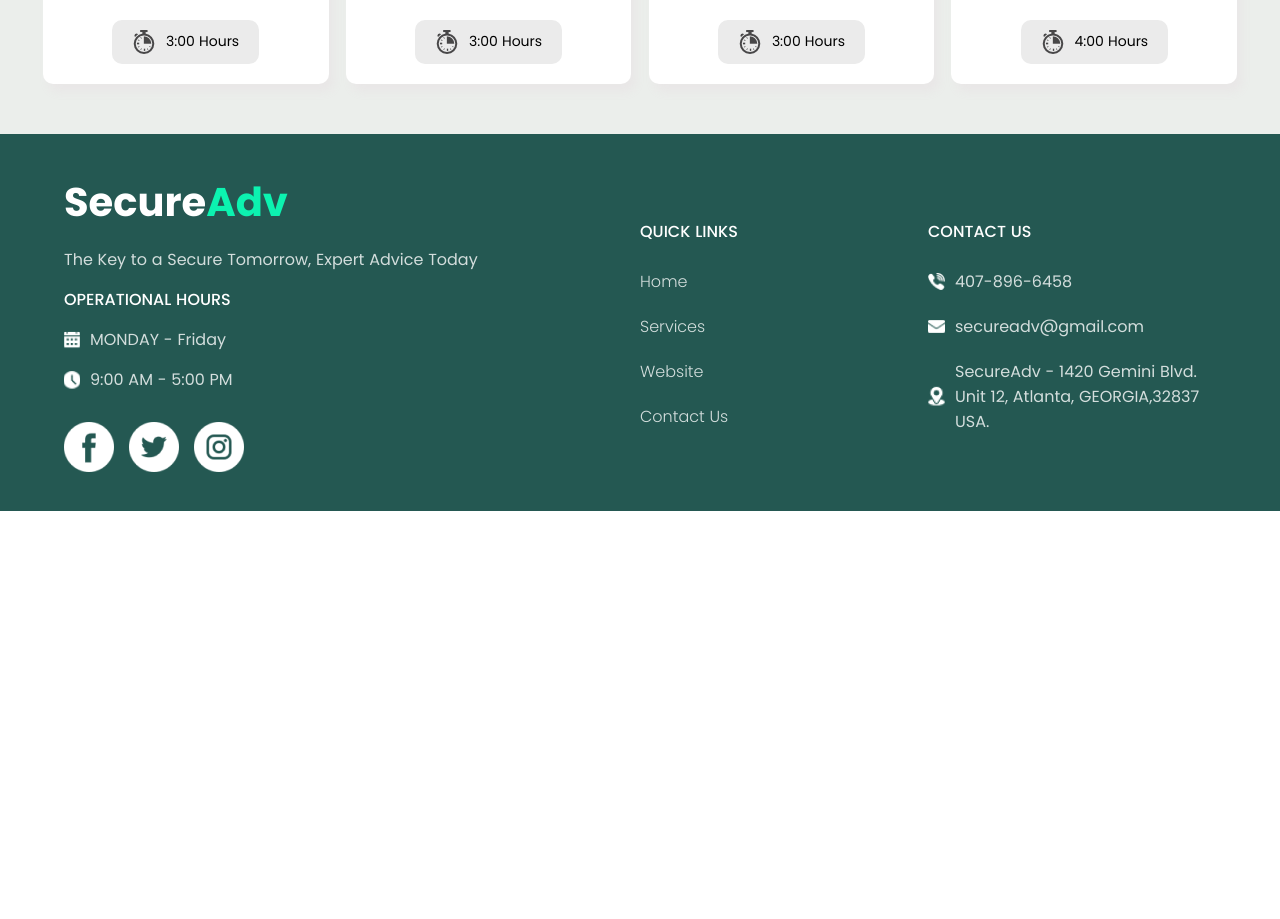
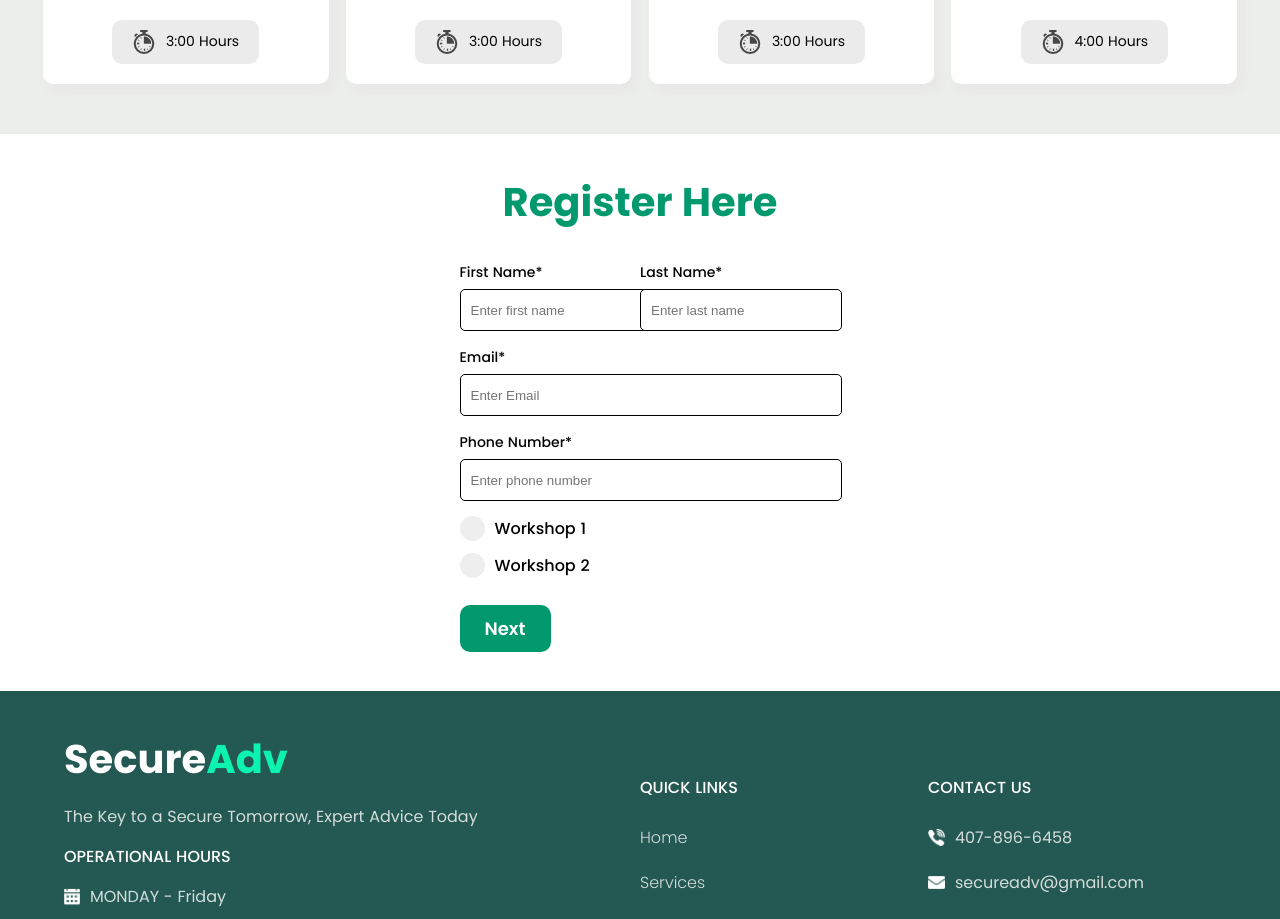
Before and after one commit to divyasriambati/SecureAdv, a React (Create React App) app: page /workshop in a window 1280 px wide. Shown: the part 1620-2539 px from the top of the page. Before the commit the page ends 2131 px from the top, so only its background shows below. Built offline with nearby package versions, Linux system fonts and the light colour scheme.

Commit message:
register form

```diff
--- a/src/components/ContactUs/ContactUs.css
+++ b/src/components/ContactUs/ContactUs.css
@@ -96,7 +96,8 @@
     padding-left: 35px;
     margin-bottom: 12px;
     cursor: pointer;
-    font-size: 22px;
+    font-size: 16px;
+    font-family: "Medium";
     -webkit-user-select: none;
     -moz-user-select: none;
     -ms-user-select: none;
@@ -128,7 +129,7 @@
 
   /* When the radio button is checked, add a blue background */
   .container input:checked ~ .checkmark {
-    background-color: #2196F3;
+    background-color: #01996D;
   }
 
   /* Create the indicator (the dot/circle - hidden when not checked) */
--- a/src/components/Workshop/Workshop.css
+++ b/src/components/Workshop/Workshop.css
@@ -139,3 +139,50 @@
     font-family: "Regular";
     margin-left: 10px;
 }
+
+.registerFormContainer{
+    display: flex;
+    flex-direction: column;
+    align-items: center;
+    padding: 3%;
+}
+.registerFormheading{
+    font-size: 40px;
+    font-weight: 600;
+    font-family: "Bold";
+    margin-bottom: 30px;
+    color: #01996D;
+}
+.registerForm{
+    width: 30%;
+}
+.registerFormUsername{
+    display: flex;
+    flex-direction: row;
+    align-items: center;
+    justify-content: space-between;
+}
+.registerFormlabel{
+    font-size: 14px;
+    font-weight: 400;
+    font-family: "Medium";
+}
+input{
+    width: 100%;
+    height: 20px;
+    border-radius: 5px;
+    padding: 10px;
+    border: 1px solid black;
+    margin: 6px 0px 15px 0px;
+}
+.registerBtn{
+    border: none;
+    background-color: #01996D;
+    color: white;
+    font-size: 18px;
+    font-weight: 500;
+    font-family: "SemiBold";
+    padding: 10px 25px;
+    border-radius: 10px;
+    margin-top: 15px;
+}
--- a/src/components/Workshop/Workshop.js
+++ b/src/components/Workshop/Workshop.js
@@ -1,4 +1,5 @@
 import React, { Component } from "react";
+import { useState } from "react";
 import { Outlet, Link } from "react-router-dom";
 import './Workshop.css';
 import workshopImg from '../../assets/OptionTrading&InvestmentImg.png';
@@ -6,6 +7,15 @@ import highlightCheckbox from '../../assets/Investment vehicles workhop highligh
 import clock from '../../assets/Workshoptimingsclock.png';
 
 export default function(){
+    const [firstName, setfirstName] = useState("");
+    const [lastName, setlastName] = useState("");
+    const [email, setEmail] = useState("");
+    const [phoneNumber, setPhoneNumber] = useState("");
+
+  const handleSubmit = (event) => {
+    event.preventDefault();
+    console.log(firstName,lastName,email,phoneNumber)
+  }
     return(
         <div>
             {/* section 1 */}
@@ -67,6 +77,77 @@ export default function(){
                 </div>
             </div>
 
-        </div>
+            {/* section 4 */}
+
+            <div className="registerFormContainer">
+                    <div className="registerFormheading">Register Here</div>
+                    <div className="registerForm">
+                    <form onSubmit={handleSubmit} >
+                        <div className="registerFormUsername">
+                            <label className="registerFormlabel">First Name*
+                                <div className="registerFormInput">
+                                <input
+                                type="text"
+                                value={firstName}
+                                placeholder="Enter first name"
+                                onChange={(e) => setfirstName(e.target.value)}
+                                />
+                                </div>
+                            </label>
+                            <label className="registerFormlabel">Last Name*
+                                <div>
+                                <input
+                                type="text"
+                                value={lastName}
+                                placeholder="Enter last name"
+                                onChange={(e) => setlastName(e.target.value)}
+                                />
+                                </div>
+                            </label>
+                        </div>
+                        <div>
+                            <label className="registerFormlabel">Email*
+                                <div>
+                                <input
+                                type="email"
+                                value={email}
+                                placeholder="Enter Email"
+                                onChange={(e) => setEmail(e.target.value)}
+                                />
+                                </div>
+                            </label>
+                        </div>
+                        <div>
+                            <label className="registerFormlabel">Phone Number*
+                                <div>
+                                <input
+                                type="number"
+                                value={phoneNumber}
+                                placeholder="Enter phone number"
+                                onChange={(e) => setPhoneNumber(e.target.value)}
+                                />
+                                </div>
+                            </label>
+                        </div>
+                        <div>
+                            <label class="container">Workshop 1
+                                <input type="radio" name="radio"/>
+                                <span class="checkmark"></span>
+                            </label>
+                        </div>
+                        <div>
+                            <label class="container">Workshop 2
+                                <input type="radio" name="radio"/>
+                                <span class="checkmark"></span>
+                            </label>
+                        </div>
+
+                        <button type="submit" className="registerBtn">Next</button>
+                    </form>
+                    </div>
+                </div>
+            </div>
+
+
     );
 }
```
